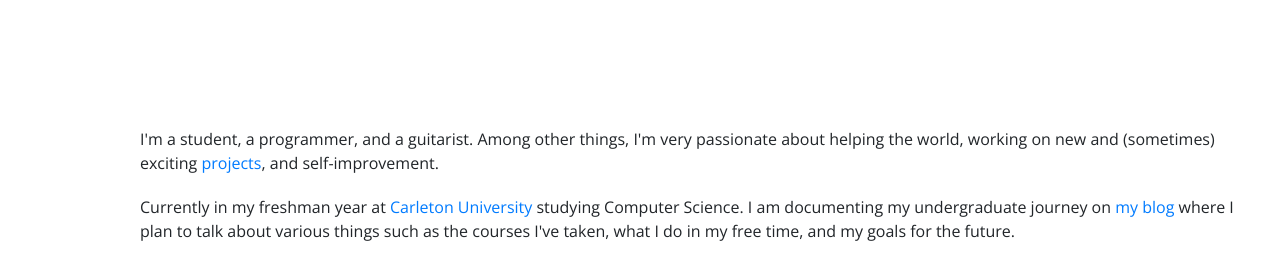
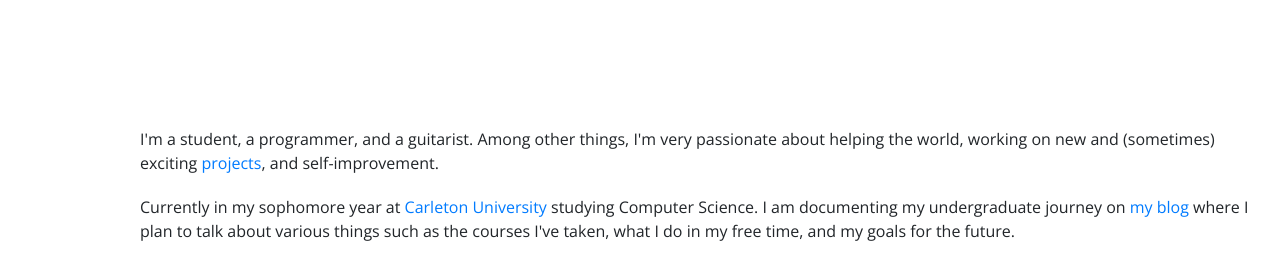
Before and after one commit to hellomusa/old-personal-website, a Flask app: template app/templates/home.html in a window 1280 px wide. Shown: the part 679-942 px from the top of the page. Run offline with Flask 2, Linux system fonts and the light colour scheme; the template is opened without the code that fills it, so the values that code supplies are empty; some libraries are stand-ins or nearby versions.

Commit message:
Update homepage

```diff
--- a/app/templates/home.html
+++ b/app/templates/home.html
@@ -42,7 +42,7 @@
         </div>
         <div class="middle-text">
             <p class="text-content">I'm a student, a programmer, and a guitarist. Among other things, I'm very passionate about helping the world, working on new and (sometimes) exciting <a href="https://github.com/helloMusa">projects</a>, and self-improvement.</p>
-            <p class="text-content">Currently in my freshman year at <a href='https://carleton.ca'/>Carleton University</a> studying Computer Science. I am documenting my undergraduate journey on <a href='blog.com'>my blog</a> where I plan to talk about various things such as the courses I've taken, what I do in my free time, and my goals for the future. </p>
+            <p class="text-content">Currently in my sophomore year at <a href='https://carleton.ca'/>Carleton University</a> studying Computer Science. I am documenting my undergraduate journey on <a href='blog.com'>my blog</a> where I plan to talk about various things such as the courses I've taken, what I do in my free time, and my goals for the future. </p>
         </div>
     </div>
 </div>
```
